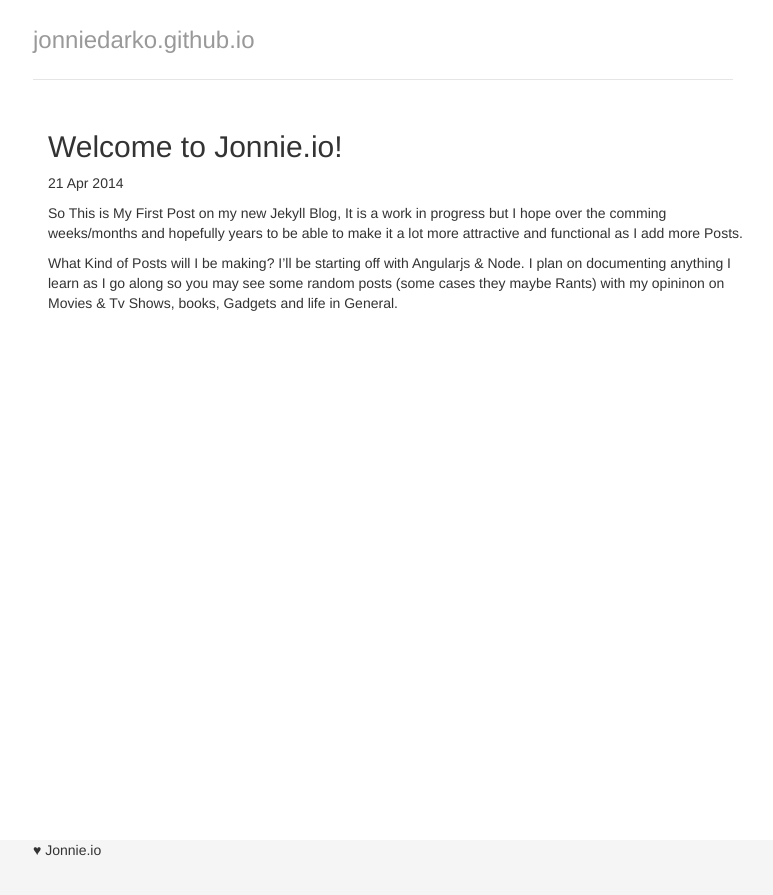
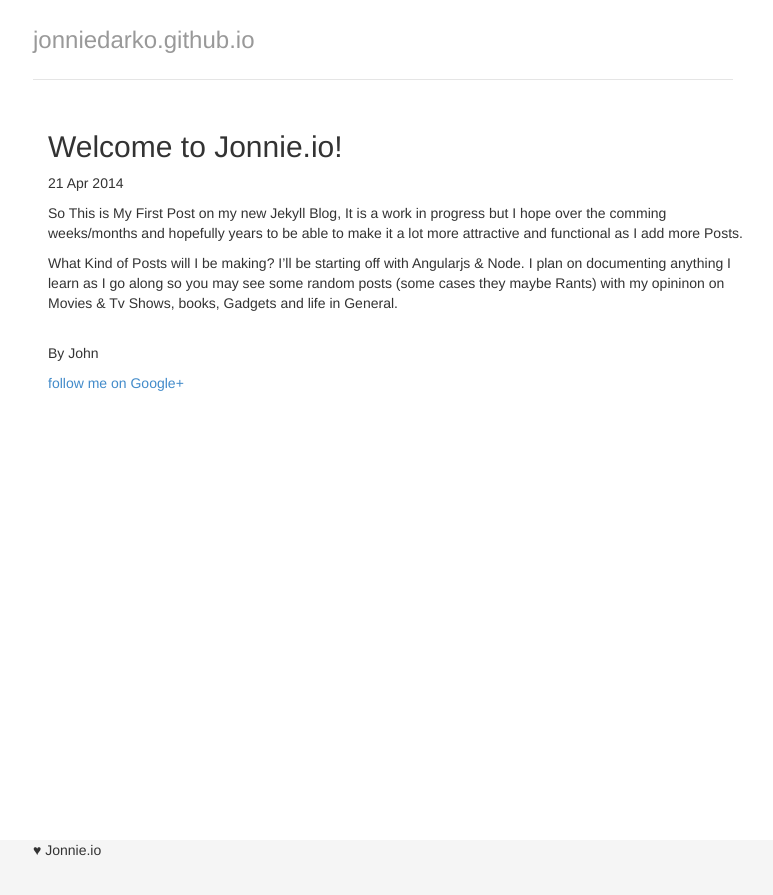
Before and after one commit to jonniedarko/blog, a Jekyll site: the page built from _posts/2014-04-21-welcome-to-jekyll.markdown, in a window 1280 px wide. Shown: the top 895 px of the page, without its empty margins (257-1030 px from the left). Built offline with Jekyll 4.4.1, drawn with Linux system fonts in a browser that asks for light colours; Markdown is read by kramdown in place of the engine named in the settings; comment, search, counter and statistics services are not loaded.

Commit message:
Update post.html

```diff
--- a/_layouts/post.html
+++ b/_layouts/post.html
@@ -6,6 +6,9 @@ layout: default
 
 <div class="post">
 {{ content }}
+<br/>
+<p>By John<p>
+<p> <a href="https://plus.google.com/117240300413882981184?rel=author">follow me on Google+</a></p>
 </div>
 <!-- Google+ comments -->
 <div id="comments"></div>
```
